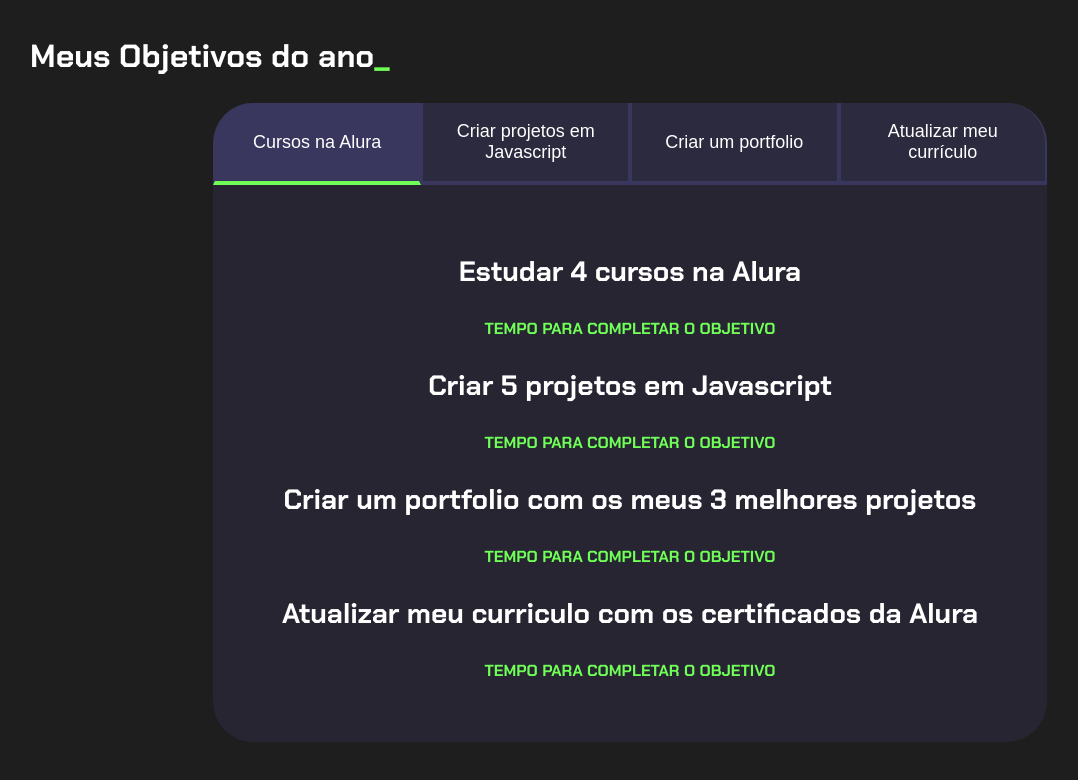
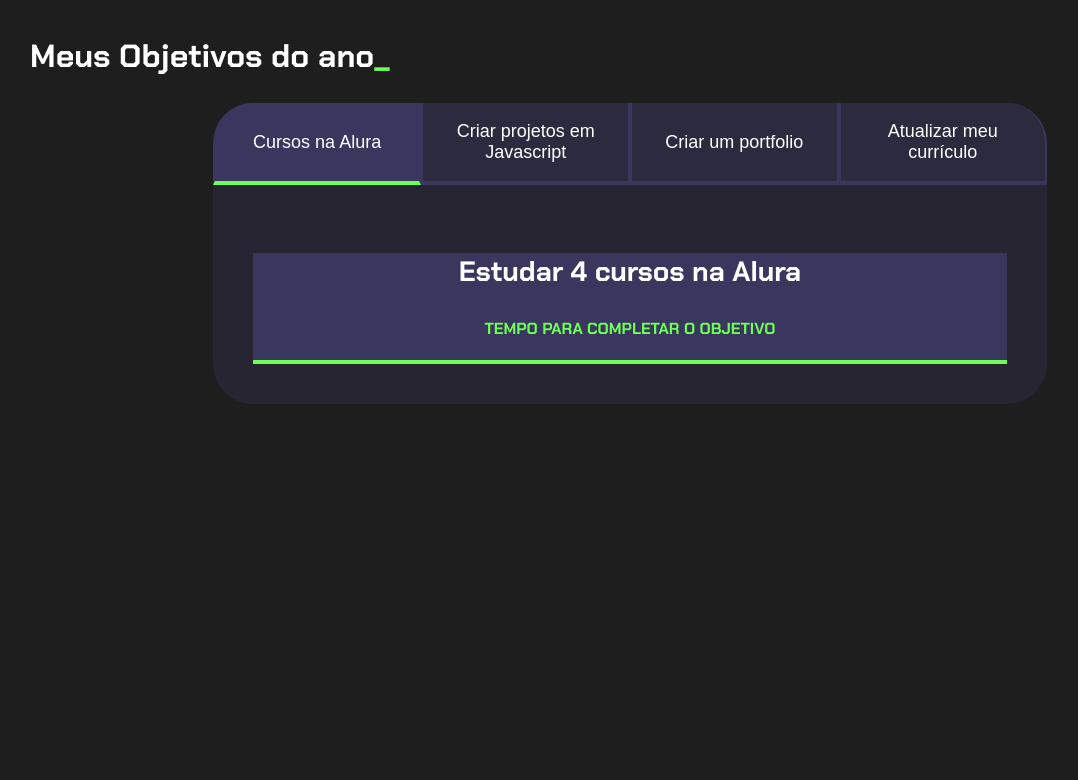
Before and after one commit to anataborda09/ana-taborda, a plain HTML site: page index.html in a window 1280 px wide. Shown: the whole page, without its empty margins (10-1088 px from the left). Drawn offline with Linux system fonts and the light colour scheme.

Commit message:
aula 4 parte 1

```diff
--- a/index.html
+++ b/index.html
@@ -18,7 +18,7 @@
     <button class="botao">Atualizar meu currículo</button>
   </div>
   <div class="abas-textos">
-    <div class="aba-conteudo">
+    <div class="aba-conteudo ativo">
       <h3 class="aba-conteudo-titulo-principal">Estudar 4 cursos na Alura</h3>
       <h4 class="aba-conteudo-titulo-secundario">
         Tempo para completar o objetivo
--- a/main.js
+++ b/main.js
@@ -1,11 +1,13 @@
 const botoes = document.querySelectorAll(".botao");
-
+const textos = document.querySelectorAll(".aba-conteudo");
 for (let i = 0; i < botoes.length; i++) {
   botoes[i].onclick = function () {
     for (let j = 0; j < botoes.length; j++) {
       botoes[j].classList.remove("ativo");
+      textos[j].classList.remove("ativo");
     }
 
     botoes[i].classList.add("ativo");
+    textos[i].classList.add("ativo");
   };
 }
--- a/style.css
+++ b/style.css
@@ -188,3 +188,6 @@ body {
   color: var(--verde);
   text-transform: uppercase;
 }
+.aba-conteudo {
+  display: none;
+}
```
